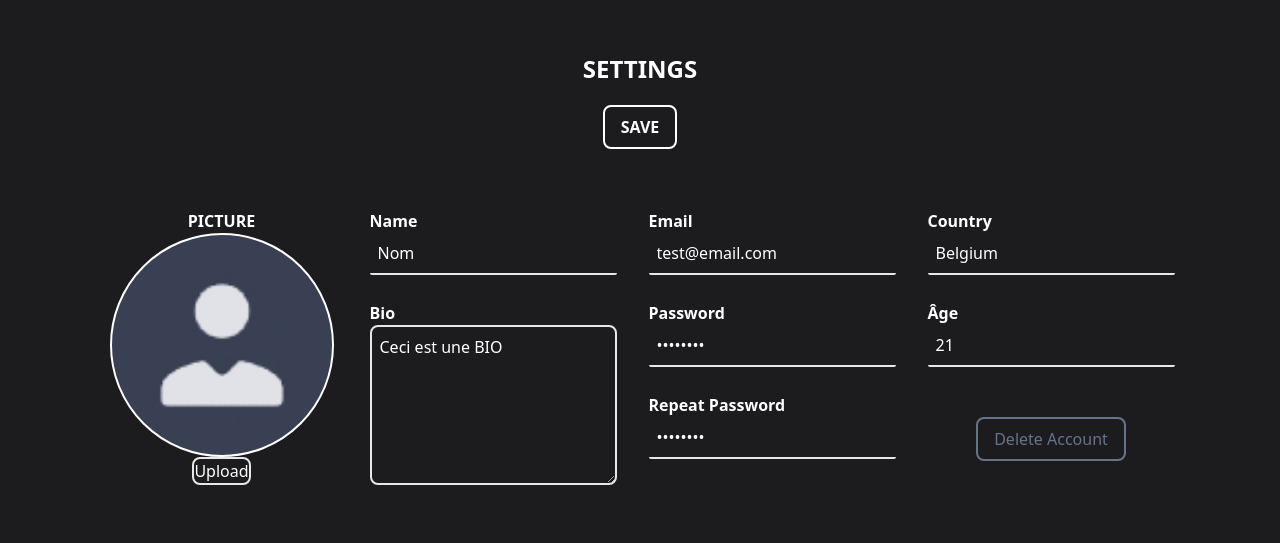
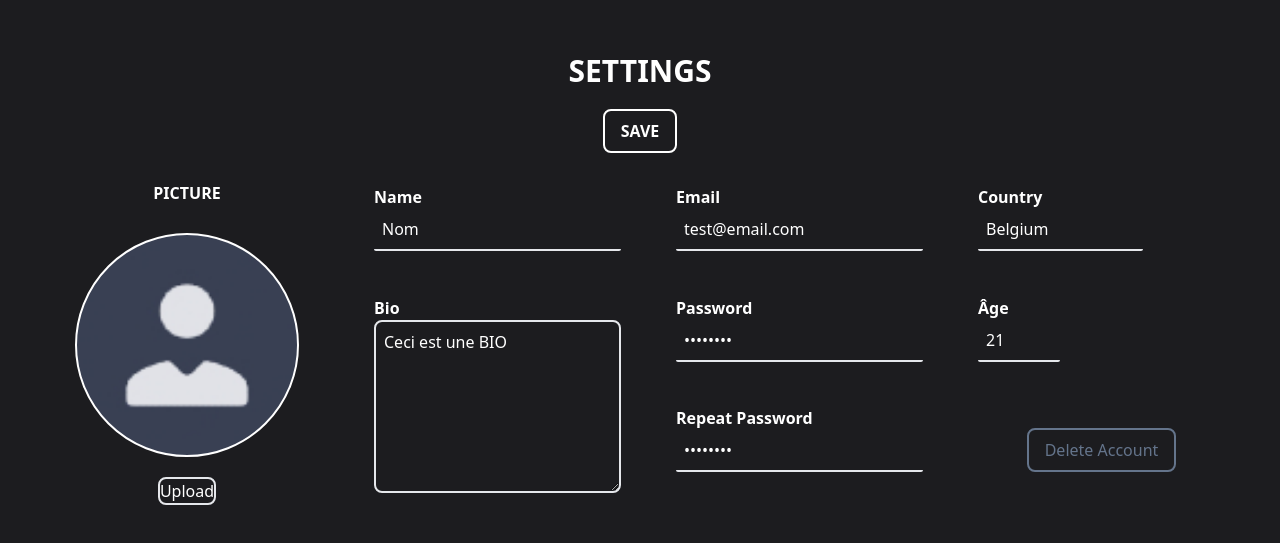
Before and after one commit to emignox/verba, a React (Vite) app in the folder fontend/: page / in a window 1280 px wide. Shown: the part 121-664 px from the top of the page. Built offline with nearby package versions, Linux system fonts and the light colour scheme.

Commit message:
add setting component

```diff
--- a/fontend/src/component/buttons.tsx
+++ b/fontend/src/component/buttons.tsx
@@ -7,7 +7,7 @@ export const DeleteButton: React.FC = () => (
 );
 
 export const SaveButton: React.FC = () => (
-    <button className="bg-transparent hover:bg-cyan-300 hover:border-none hover:scale-110 border-2 border-white text-white font-bold py-2 px-4 rounded-lg">
+    <button className="bg-transparent hover:bg-cyan-300 hover:border-transparent hover:scale-110 border-2 border-white text-white font-bold py-2 px-4 rounded-lg">
         SAVE
     </button>
 );
--- a/fontend/src/component/settings.tsx
+++ b/fontend/src/component/settings.tsx
@@ -5,7 +5,7 @@ import image from "../img/profil.jpg";
 const Settings: React.FC = () => {
     const [profileImageUrl, setProfileImageUrl] = useState<string>(image);
     const [email, setEmail] = useState('test@email.com');
-    const [name, setName] = useState('Nom');;
+    const [name, setName] = useState('Nom');
     const [bio, setBio] = useState('Ceci est une BIO');
     const [password, setPassword] = useState('password');
     const [repeatPassword, setRepeatPassword] = useState('password');
@@ -40,17 +40,19 @@ const Settings: React.FC = () => {
     };
 
     return (
-        <div className="flex justify-center items-center h-screen">
-            <form className="flex flex-col items-center">
-                <div className="flex flex-col items-center mb-5">
-                    <h1 className="py-5 text-white font-bold text-2xl">SETTINGS</h1>
+        <div className="flex flex-col w-screen h-screen lg:flex lg:justify-center lg:items-stretch">
+            <form className="flex flex-col items-center lg:flex lg:flex-col lg:justify-evenly lg:items-center">
+                <div className="flex flex-row justify-between items-center lg:flex lg:flex-col lg:items-center lg:justify-between">
+                    <h1 className="text-white font-bold lg:text-3xl">SETTINGS</h1>
+                    <div className="my-5 lg:my-5">
                         <SaveButton />
                     </div>
-                <div className="flex flex-row my-5 py-5">
-                    <div className="flex flex-col items-center mx-5 justify-between">
-                        <h2 className="text-white font-bold">PICTURE</h2>
-                        <div
-                            className="w-56 h-56 rounded-full border-2 border-white"
+                </div>
+                <div className="lg:flex lg:flex-row lg:w-screen lg:justify-evenly">
+                    <div className="flex flex-col lg:flex lg:flex-col lg:items-center lg:justify-between">
+                        <h2 className="text-white font-bold my-2">PICTURE</h2>
+                        <div className="flex flex-row items-center justify-around lg:flex lg:flex-col">
+                            <div className="w-24 h-24 lg:m-5 lg:w-56 lg:h-56 rounded-full border-2 border-white"
                                 style={{
                                     backgroundImage: `url(${profileImageUrl})`,
                                     backgroundSize: 'cover',
@@ -68,47 +70,48 @@ const Settings: React.FC = () => {
                             </label>
                         </div>
 
-                    <div className="flex flex-col items-center mx-4">
-                        <div className="flex flex-col h-1/3">
+                    </div>
+
+                    <div className="flex flex-col items-center lg:flex lg:flex-col lg:items-center">
+                        <div className="py-3 lg:flex lg:flex-col lg:h-1/3">
                             <h3 className="text-white font-bold">Name</h3>
                             <input type="text" value={name} onChange={(handleNameChange)} className="border-b-2 p-2 focus:outline-none bg-transparent text-white rounded-sm" defaultValue="test"/>
                         </div>
-                        <div className="flex flex-col w-full h-2/3">
+                        <div className="py-3 lg:flex lg:flex-col lg:w-full lg:h-2/3">
                             <h3 className="text-white font-bold">Bio</h3>
-                            <textarea value={bio} onChange={(handleBioChange)} className="h-full border-2 p-2 focus:outline-none bg-transparent text-white rounded-lg" placeholder="Bio" />
+                            <textarea value={bio} onChange={(handleBioChange)} className="lg:h-full border-2 p-2 focus:outline-none bg-transparent text-white rounded-lg" placeholder="Bio" />
                         </div>
                     </div>
-                    <div className="flex flex-col items-center mx-4">
-                        <div className="flex flex-col h-1/3">
+                    <div className="lg:flex lg:flex-col lg:items-center">
+                        <div className="py-3 lg:flex lg:flex-col lg:h-1/3">
                             <h3 className="text-white font-bold">Email</h3>
                             <input type="email" value={email} onChange={handleEmailChange} className="border-b-2 p-2 focus:outline-none bg-transparent text-white rounded-sm" placeholder="Email" />
                         </div>
-                        <div className="flex flex-col h-1/3">
+                        <div className="py-3 lg:flex lg:flex-col lg:h-1/3">
                             <h3 className="text-white font-bold">Password</h3>
                             <input type="password" value={password} onChange={handlePasswordChange} className="border-b-2 p-2 focus:outline-none bg-transparent text-white rounded-sm" placeholder="Mot de passe" />
                         </div>
-                        <div className="flex flex-col h-1/3">
+                        <div className="py-3 lg:flex lg:flex-col lg:h-1/3">
                             <h3 className="text-white font-bold">Repeat Password</h3>
                             <input type="password" value={repeatPassword} onChange={handleRepeatPasswordChange} className="border-b-2 p-2 focus:outline-none bg-transparent text-white rounded-sm" placeholder="Réinitialiser le mot de passe" />
                         </div>
                     </div>
-                    <div className="flex flex-col items-center mx-4">
-                        <div className="flex flex-col h-1/3">
+                    <div className="lg:flex lg:flex-col lg:items-center">
+                        <div className="py-3 lg:flex lg:flex-col lg:h-1/3">
                             <h3 className="text-white font-bold">Country</h3>
-                            <input type="text" value={country} onChange={handleCountryChange} className="border-b-2 p-2 focus:outline-none bg-transparent text-white rounded-sm" placeholder="Pays" />
+                            <input type="text" value={country} onChange={handleCountryChange} className="border-b-2 p-2 lg:w-2/3 focus:outline-none bg-transparent text-white rounded-sm" placeholder="Pays" />
                         </div>
-                        <div className="flex flex-col h-1/3">
+                        <div className="py-3 lg:flex lg:flex-col lg:h-1/3">
                             <h3 className="text-white font-bold">Âge</h3>
-                            <input type="number" value={age} onChange={handleAgeChange} className="border-b-2 p-2 focus:outline-none bg-transparent text-white rounded-sm" placeholder="Âge" />
+                            <input type="number" value={age} onChange={handleAgeChange} className="border-b-2 p-2 lg:w-1/3 focus:outline-none bg-transparent text-white rounded-sm" placeholder="Âge" />
                         </div>
-                        <div className="flex h-1/3 items-center">
+                        <div className="flex justify-center py-3 lg:flex lg:h-1/3 lg:items-center">
                             <DeleteButton />
                         </div>
                     </div>
                 </div>
             </form>
         </div>
-
     );
 };
 
```
Lines whose indentation alone changed are shown as unchanged.
